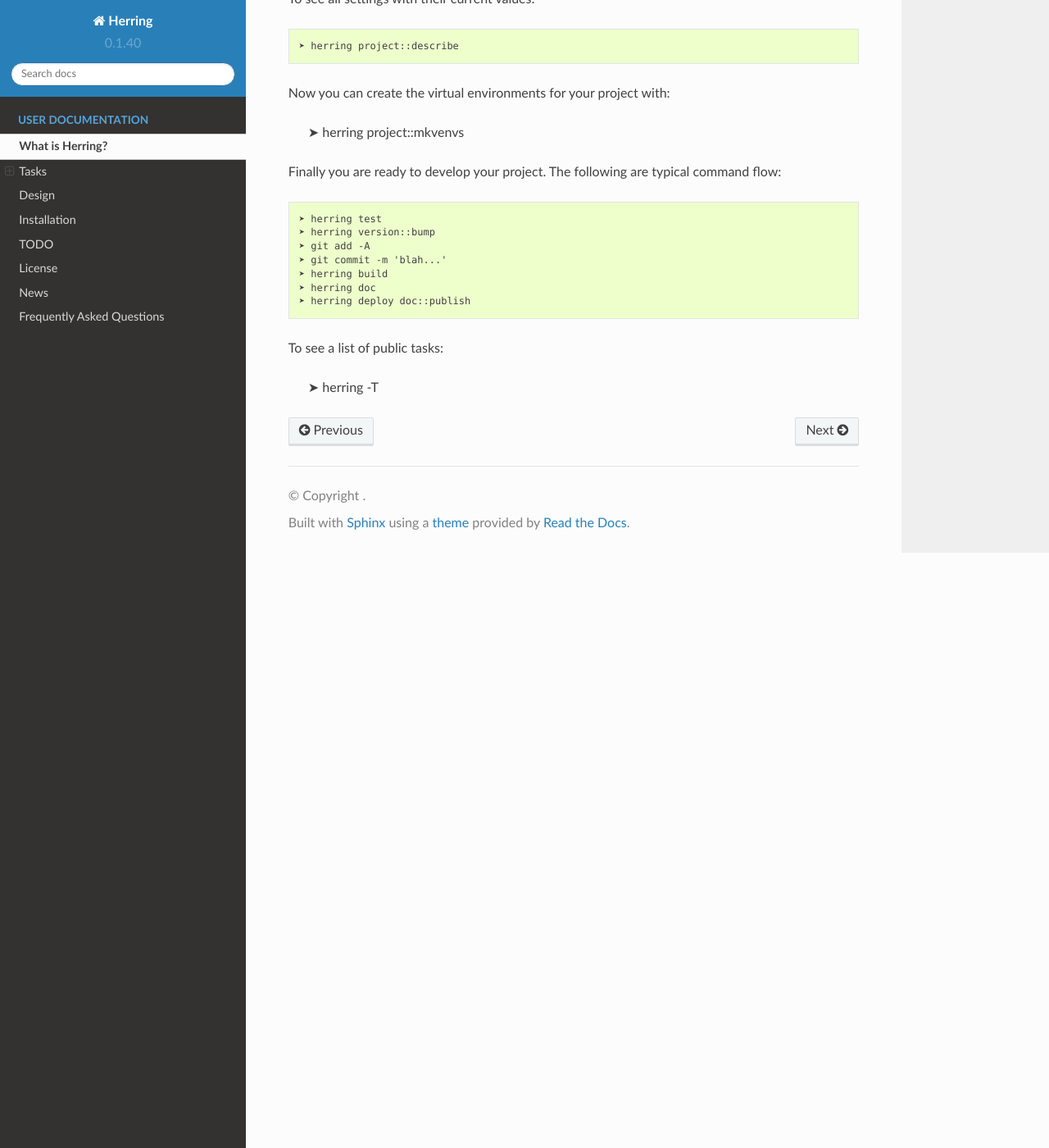
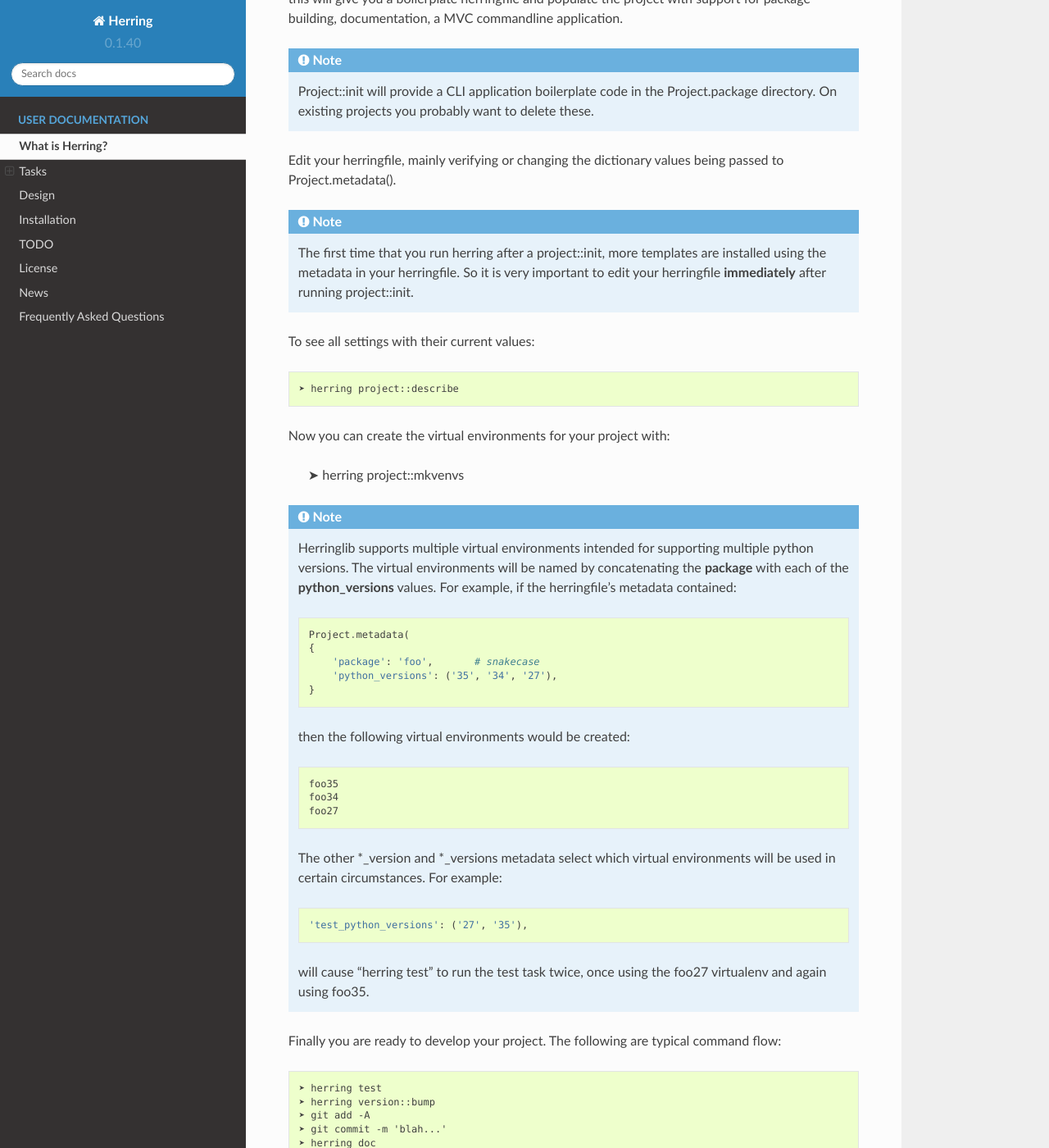
Before and after one commit to royw/Herring, a Sphinx documentation site: the page built from docs/readme.rst, in a window 1280 px wide and 1400 px high, scrolled down 6324 px. Shown: the whole window at 82% size. Built offline with Sphinx 7.4.7 and the Read the Docs theme 2.0.0, drawn with Linux system fonts in a browser that asks for light colours; pages that are not in the unit, such as notebooks, are missing from menus; some of the changed text lies outside the part shown.

Commit message:
documentation pass

```diff
--- a/README.rst
+++ b/README.rst
@@ -12,8 +12,10 @@
 the middle. ("A path! A path!") Then, you must cut down the mightiest tree in
 the forrest... with... a herring!"
 
+
 Tasks
 =====
+
 
 Task Definition
 ---------------
@@ -82,6 +84,7 @@
 Declaring a task private lets you keep the docstring but hide the task from normal task list.
 More on task scopes later.
 
+
 Namespaces
 ----------
 
@@ -134,6 +137,7 @@
 
     task_execute(['generate_icon', 'sphinx'])
 
+
 Running a Task
 --------------
 
@@ -143,6 +147,16 @@
     herring doc
 
 this will run the **doc::generate_icon** task then the **doc::sphinx** task then the **doc** task.
+
+.. note::
+
+    Herring performs a topological sort on a tasks dependencies.  This generates a list of sets of
+    tasks.  The list is executed in order.  The tasks in each set are executed in parallel
+    processes.  Output (both stdout and stderr) is captured while each task is ran then upon task
+    completion is writen to the output.
+
+    The --interactive flag may be used to prevent the tasks running in parallel.  Instead the tasks
+    in a set are ran in random order without buffering the output.
 
 
 Command Line Arguments
@@ -172,6 +186,7 @@
     argv: ['--delta=3', '--flag']
     kwargs: ['delta': 3, 'flag': True]
 
+
 Available Tasks
 ---------------
 
@@ -189,6 +204,7 @@
 To show all tasks, including hidden tasks::
 
     herring --all
+
 
 Reusing Tasks
 -------------
@@ -225,6 +241,7 @@
 reuse.  See the *herringlib* project (https://github.com/royw/herringlib) for some
 reusable herring tasks.
 
+
 Quick Project Initialization using herringlib project
 -----------------------------------------------------
 
@@ -270,7 +287,8 @@
 
     ➤ herring project::init
 
-this will give you a boilerplate herringfile and populate the herringlib directory with reusable tasks.
+this will give you a boilerplate herringfile and populate the project with support for package building, documentation,
+a MVC commandline application.
 
 .. note::
 
@@ -278,6 +296,12 @@
     existing projects you probably want to delete these.
 
 Edit your herringfile, mainly verifying or changing the dictionary values being passed to Project.metadata().
+
+.. note::
+
+    The first time that you run herring after a project::init, more templates are installed using the metadata
+    in your herringfile.  So it is very important to edit your herringfile **immediately** after running
+    project::init.
 
 To see all settings with their current values::
 
@@ -287,14 +311,40 @@
 
     ➤ herring project::mkvenvs
 
+.. note::
+
+    Herringlib supports multiple virtual environments intended for supporting multiple python versions.  The virtual
+    environments will be named by concatenating the **package** with each of the **python_versions** values.  For
+    example, if the herringfile's metadata contained::
+
+        Project.metadata(
+        {
+            'package': 'foo',       # snakecase
+            'python_versions': ('35', '34', '27'),
+        }
+
+    then the following virtual environments would be created::
+
+        foo35
+        foo34
+        foo27
+
+    The other \*_version and \*_versions metadata select which virtual environments will be used in certain circumstances.
+    For example::
+
+        'test_python_versions': ('27', '35'),
+
+    will cause "herring test" to run the test task twice, once using the foo27 virtualenv and again using foo35.
+
+
 Finally you are ready to develop your project.  The following are typical command flow::
 
     ➤ herring test
     ➤ herring version::bump
     ➤ git add -A
     ➤ git commit -m 'blah...'
+    ➤ herring doc
     ➤ herring build
-    ➤ herring doc
     ➤ herring deploy doc::publish
 
 To see a list of public tasks:
--- a/docs/conf.py
+++ b/docs/conf.py
@@ -14,6 +14,7 @@
 import re
 import sys
 import os
+import warnings
 from datetime import datetime
 
 
@@ -216,6 +217,9 @@
 
 # If true, keep warnings as "system message" paragraphs in the built documents.
 # keep_warnings = False
+
+# "No classes found for inheritance diagram" is erroneously emitted when inheritance-diagram is given a module
+warnings.filterwarnings("ignore", r"No classes found for inheritance diagram")
 
 # -- Options for httpdomain -----------------------------------------------------
 # https://pythonhosted.org/sphinxcontrib-httpdomain/
@@ -437,7 +441,7 @@
 # The name of an image file (relative to this directory) to place at the top
 # of the sidebar.
 # html_logo = None
-html_logo = "Herring.gif"
+html_logo = '_static/Herring.gif'
 
 # The name of an image file (within the static path) to use as favicon of the
 # docs.  This file should be a Windows icon file (.ico) being 16x16 or 32x32
@@ -684,7 +688,7 @@
     'http://docs.python.org/': None,
     'python27': ('http://docs.python.org/2.7', None),
     'python34': ('https://docs.python.org/3.4', None),
-    'FullMonty': ('royw.github.io/fullmonty', None),
+    'FullMonty': ('https://royw.github.io/fullmonty', None),
     'six': ('http://pythonhosted.org/six/', None),
     'dateutil': ('https://dateutil.readthedocs.org/en/latest/', None),
     'matplotlib': ('http://matplotlib.org/', None),
--- a/docs/faq.rst
+++ b/docs/faq.rst
@@ -2,4 +2,7 @@
 ==========================
 
 1. This looks a lot like a python version of ruby's rake.
-   A) Yes, herring is modelled off of rake.
+
+::
+
+    A) Yes, herring is modelled off of rake.
--- a/docs/install.rst
+++ b/docs/install.rst
@@ -1,6 +1,6 @@
 Installation
 ============
 
-To install from local PyPI::
+To install from PyPI::
 
-    ➤ pip install --index-url http://tpcvm143.austin.hp.com/pypi/simple/ Herring
+    ➤ pip install Herring
--- a/docs/thanks.rst
+++ b/docs/thanks.rst
@@ -1,3 +1,5 @@
+:orphan:
+
 ==============
 Special Thanks
 ==============
```
Also changed, not shown: other parts of README.rst (+1 -1 lines), docs/icons.rst (added, +10 -0 lines), docs/_static/folder-documents-symbolic.svg (added), docs/_static/folder-publicshare-symbolic.svg (added), docs/_static/folder.svg (added), docs/_static/inheritance.svg (added), docs/_static/module.svg (added), docs/_static/package.svg (added), docs/_static/python-logo.png (added).
